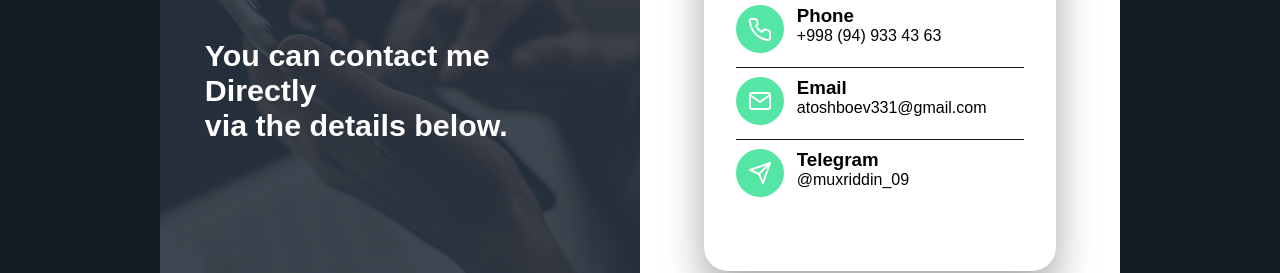
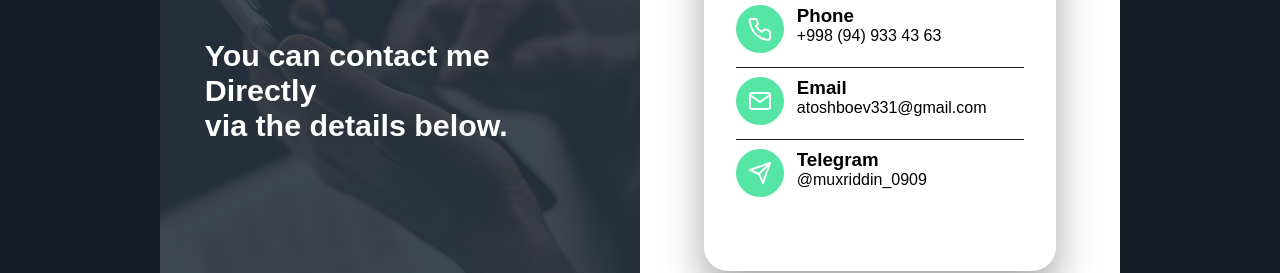
Before and after one commit to MukhriddinToshboyev/Portfoliyo, a React (Vite) app: page / in a window 1280 px wide. Shown: the part 3466-3739 px from the top of the page. Built offline with nearby package versions, Linux system fonts and the light colour scheme.

Commit message:
fix: update Telegram handle in Contact component

```diff
--- a/src/Contact/index.jsx
+++ b/src/Contact/index.jsx
@@ -116,7 +116,7 @@ function Contact() {
               </div>
               <div>
                 <h3>Telegram</h3>
-                <p> @muxriddin_09</p>
+                <p> @muxriddin_0909</p>
               </div>
             </div>
           </div>
```
